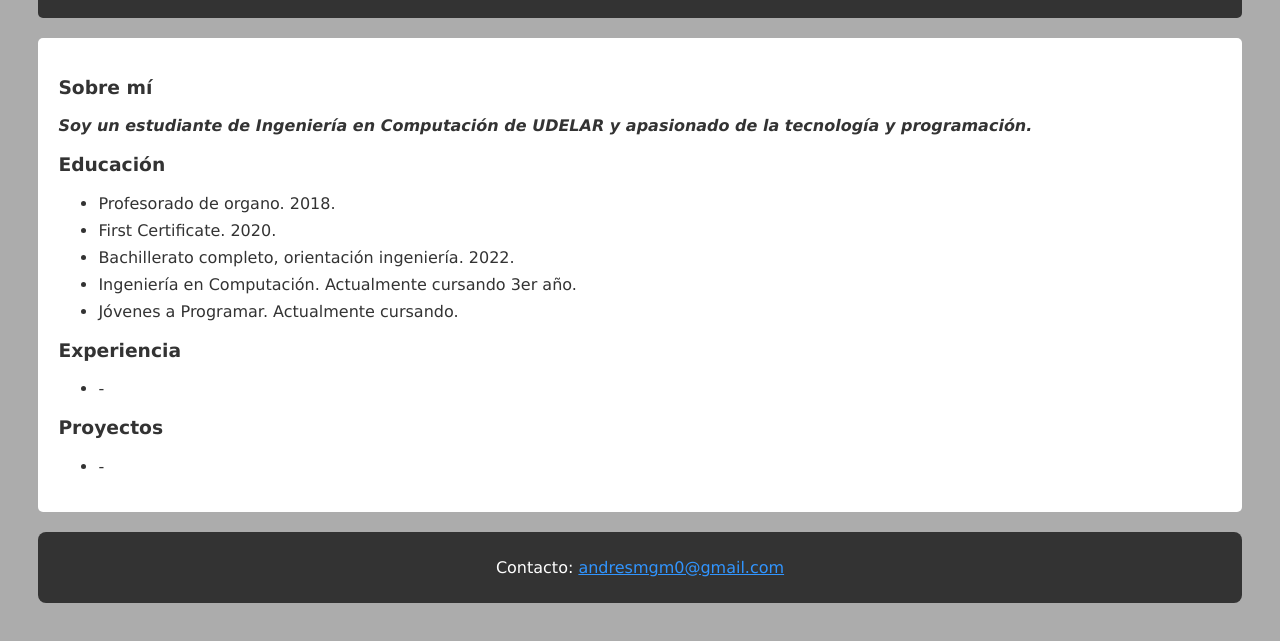
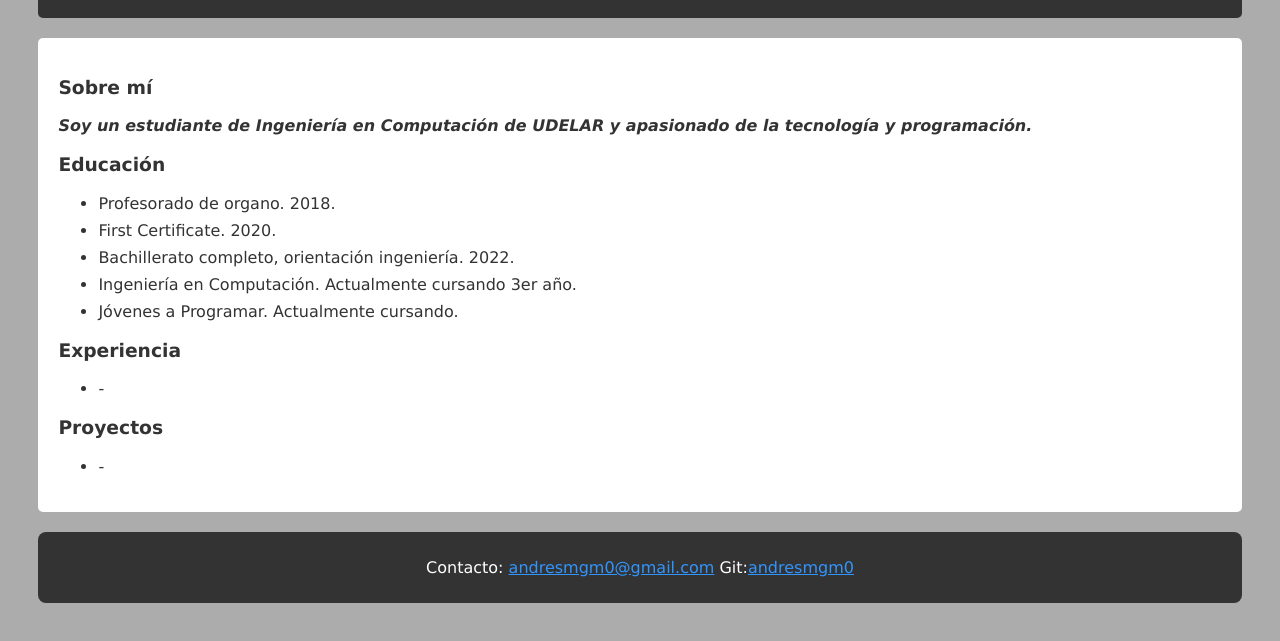
Before and after one commit to andresmgm0/andresmgm0.github.io, a plain HTML site: page index.html in a window 1280 px wide. Shown: the part 355-996 px from the top of the page. Drawn offline with Linux system fonts and the light colour scheme.

Commit message:
Agregado enlace a github

```diff
--- a/index.html
+++ b/index.html
@@ -38,7 +38,7 @@
     </section>
 
     <footer class="footer">
-        <p>Contacto: <a href="mailto:andresmgm0@gmail.com">andresmgm0@gmail.com</a></p>
+        <p>Contacto: <a href="mailto:andresmgm0@gmail.com">andresmgm0@gmail.com</a> Git:<a href="https://github.com/andresmgm0" target="_blank">andresmgm0</a></p>
     </footer>
 </body>
 </html>
```
